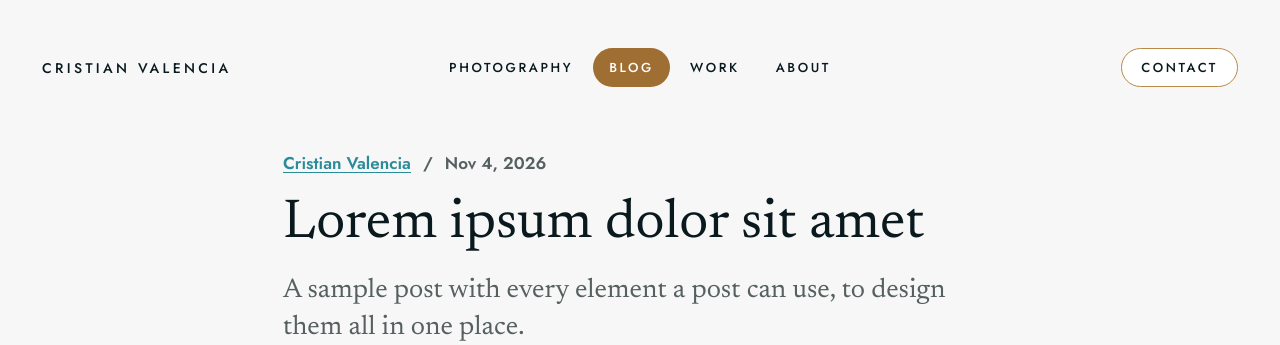
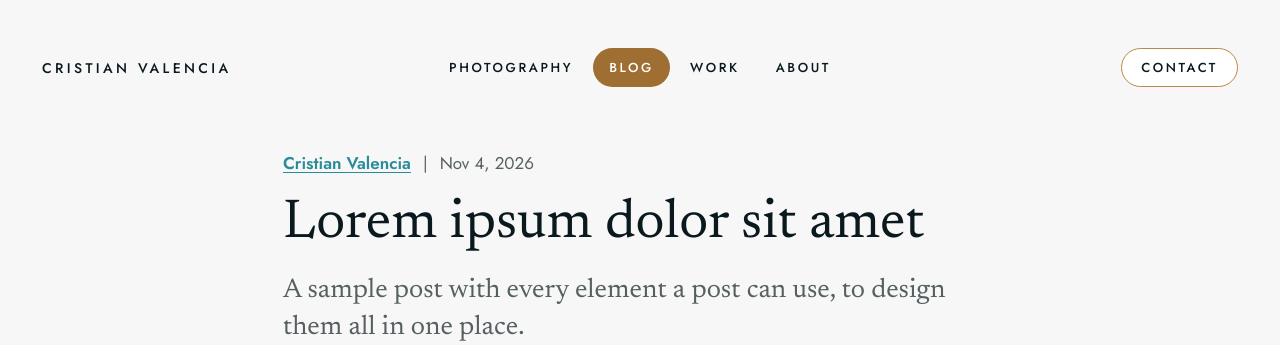
Before and after one commit to CristianValencia/CristianValencia.github.io, a Jekyll site: the page built from _posts/2026-11-04-lorem-ipsum.md, in a window 1280 px wide. Shown: the top 345 px of the page. Built offline with Jekyll 4.4.1, drawn with Linux system fonts in a browser that asks for light colours; our own code applies the rules of GitHub Pages for plain Markdown files.

Commit message:
Use a regular-weight date and a bar separator in the byline

```diff
--- a/_layouts/post.html
+++ b/_layouts/post.html
@@ -13,7 +13,7 @@ layout: default
   <header class="post__header">
     <p class="post__byline">
       <a href="{{ '/about/' | relative_url }}">{{ site.title }}</a>
-      <span aria-hidden="true">/</span>
+      <span aria-hidden="true">|</span>
       <time datetime="{{ page.date | date_to_xmlschema }}">{{ page.date | date: '%b %-d, %Y' }}</time>
     </p>
     <h1 class="post__title">{{ page.title }}</h1>
--- a/assets/css/main.css
+++ b/assets/css/main.css
@@ -1162,11 +1162,11 @@ a.card:hover {
   margin: 0 0 20px;
   font-family: var(--font-sans);
   font-size: 17px;
+  color: var(--color-muted);
+}
+
+.post__byline a {
   font-weight: 600;
-  color: var(--color-muted);
-}
-
-.post__byline a {
   color: var(--color-link);
   text-decoration-thickness: 1px;
   text-underline-offset: 0.18em;
```
